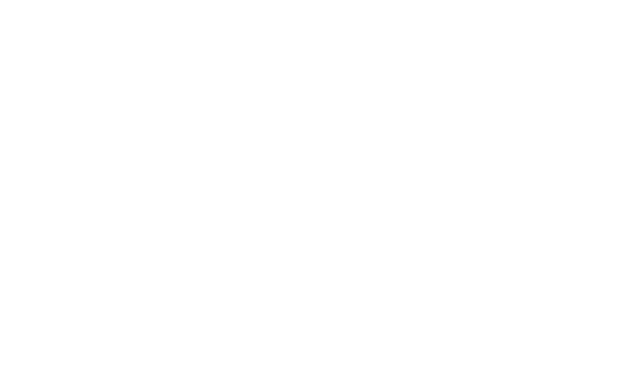
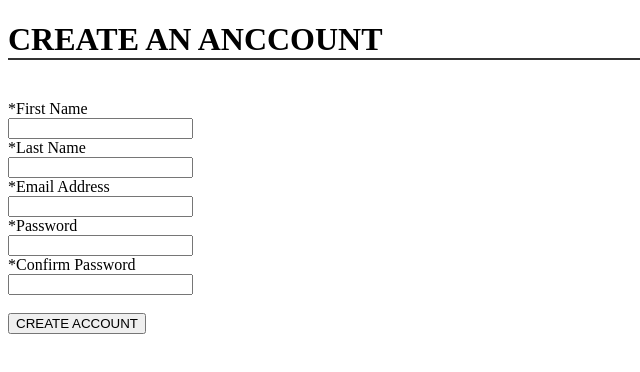
Before and after one commit to cc1234512/single-page-application, a plain HTML site: page index.html in a window 1280 px wide. Shown: the whole page, without its empty margins (0-640 px from the left). Drawn offline with Linux system fonts and the light colour scheme.

Commit message:
finished GUI

```diff
--- /dev/null
+++ b/css/style.css
@@ -0,0 +1,4 @@
+#title {
+    margin-bottom: 2.5rem;
+    border-bottom: 0.125rem solid #333;
+}
--- a/index.html
+++ b/index.html
@@ -1,9 +1,30 @@
 <!DOCTYPE html>
 <html>
     <head>
-        <title> </title>
+    <title>User Registration</title>
+    <link rel="stylesheet" type="text/css" href="css/style.css">
+    <meta charset="UTF-8">
+    <script src="js/javascript.js"></script>
     </head>
+
     <body>
+
+    <h1 id="title">CREATE AN ANCCOUNT</h1>
+
+    <form name="Form" onsubmit="return validateForm()">
+        *First Name<br>
+        <input type="text" name="firstname" id="firstname"><br>
+        *Last Name<br>
+        <input type="text" name="lastname" id="lastname"><br>
+        *Email Address<br>
+        <input type="email" name="email" id="email"><br>
+        *Password<br>
+        <input type="password" name="pw" id="pass1"><br>
+        *Confirm Password<br>
+        <input type="password" name="pw2" id="pass2"><br>
+        <br>
+        <input type="submit" value="CREATE ACCOUNT">
+    </form>
 
     </body>
 </html>
--- /dev/null
+++ b/js/javascript.js
@@ -0,0 +1,50 @@
+function validateForm(){
+
+    var a=document.forms["Form"]["firstname"].value;
+    var b=document.forms["Form"]["lastname"].value;
+    var c=document.forms["Form"]["email"].value;
+    var d=document.forms["Form"]["pw"].value;
+    var e=document.forms["Form"]["pw2"].value;
+
+    var pass1 = document.getElementById("pass1").value;
+    var pass2 = document.getElementById("pass2").value;
+
+
+    if (a==null || a==""){
+        document.getElementById("firstname").style.borderColor = "#E34234";
+        alert("Firstname cannot be empty!");
+        return false;
+    }
+
+    if (b==null || b==""){
+        document.getElementById("lastname").style.borderColor = "#E34234";
+        alert("Lastname cannot be empty!");
+        return false;
+    }
+
+    if (c==null || c==""){
+        document.getElementById("email").style.borderColor = "#E34234";
+        alert("Email cannot be empty!");
+        return false;
+    }
+
+    if (d==null || d==""){
+        document.getElementById("pass1").style.borderColor = "#E34234";
+        alert("Password cannot be empty!");
+        return false;
+    }
+
+    if (e==null || e==""){
+        document.getElementById("pass1").style.borderColor = "#E34234";
+        alert("Confirm Password cannot be empty!");
+        return false;
+    }
+
+    if (pass1 != pass2) {
+        document.getElementById("pass1").style.borderColor = "#E34234";
+        document.getElementById("pass2").style.borderColor = "#E34234";
+        alert("Passwords Do not match");
+        return false;
+    }
+
+}
```
